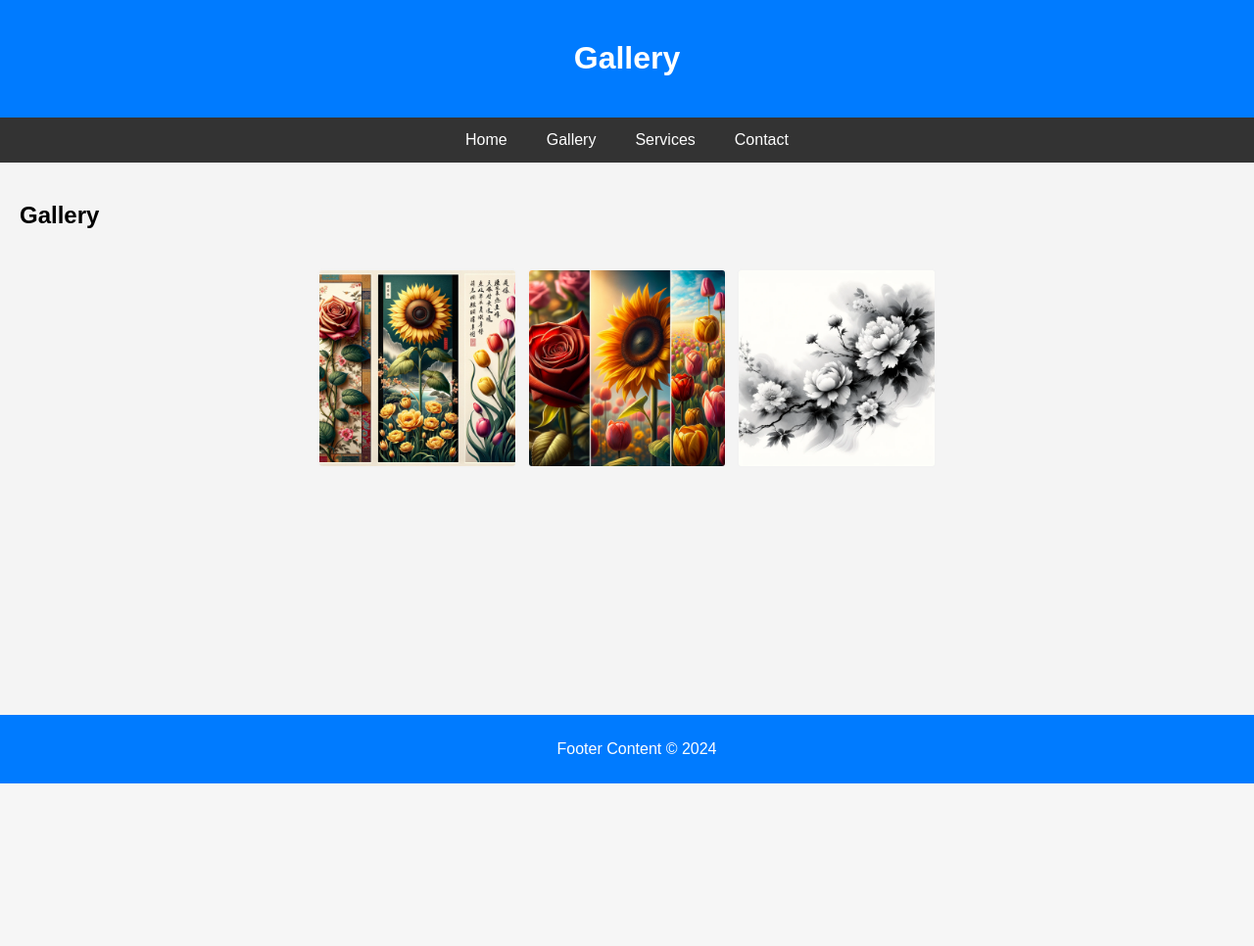
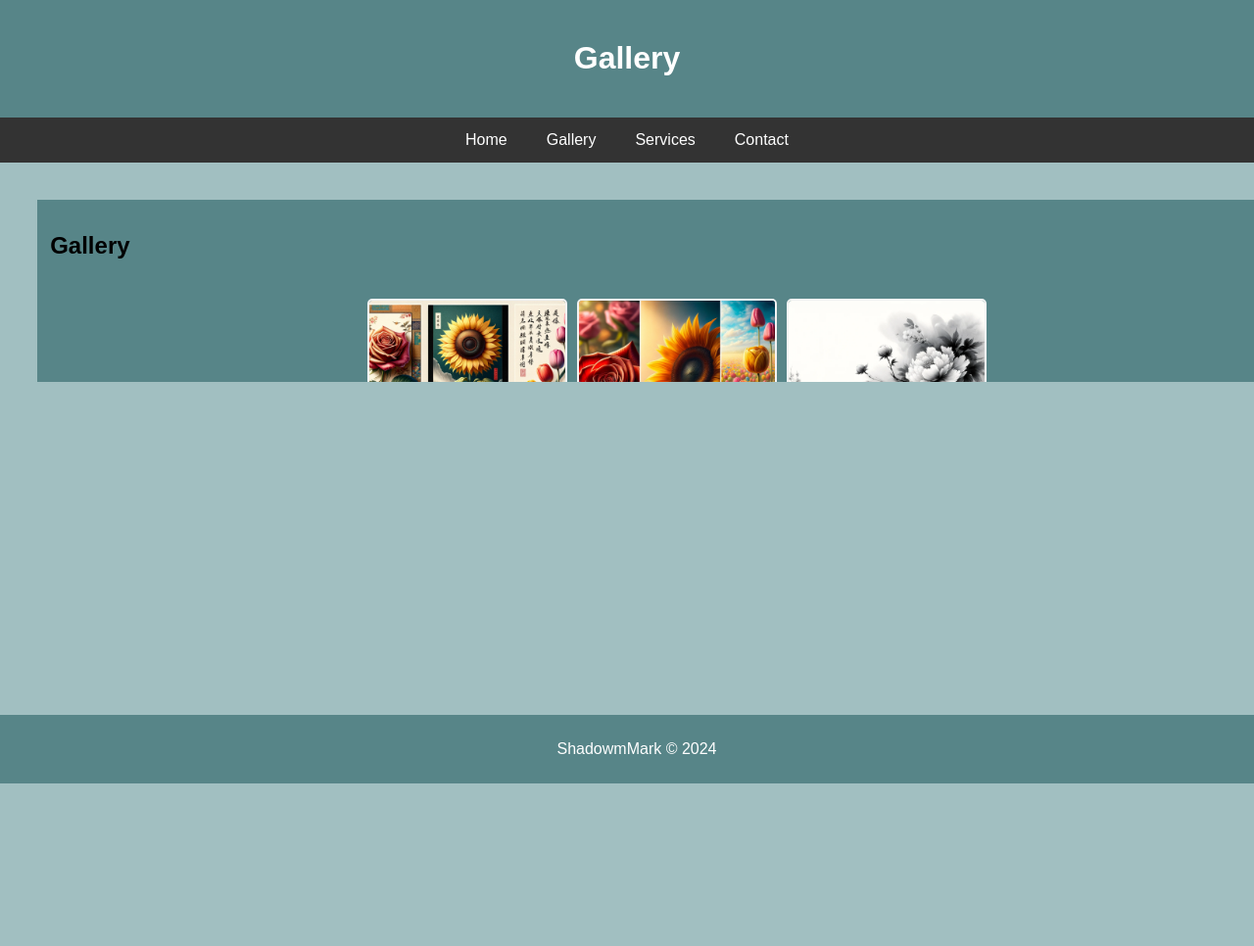
Before and after one commit to SHADOWMMARK/pythonanywhere-Django, a Django app: page /catalog/gallery/ in a window 1280 px wide; the page is wider, and only the part inside the window is pictured. Shown: that part at 98% size. Before the commit the page ends 800 px from the top of that part, so only its background shows below. Run offline with Django 3.2, Linux system fonts and the light colour scheme.

Commit message:
Change the main page and the Gallery page, add particles effects

```diff
--- a/catalog/static/css/styles.css
+++ b/catalog/static/css/styles.css
@@ -5,7 +5,7 @@ body {
     background-color: #f4f4f4;
 }
 header {
-    background-color: #007bff;
+    background-color: #578588;
     color: #ffffff;
     padding: 20px;
     text-align: center;
@@ -26,10 +26,18 @@ nav a:hover {
     color: black;
 }
 .container {
-    padding: 20px;
+    margin: 3%;
+    padding: 1%;
+    position: absolute;
+    width: 100%;
+    height: 20%;
+    overflow: auto;
+    background-color: #578588;
+    z-index: 1;
 }
+
 footer {
-    background-color: #007bff;
+background-color: #578588;
     color: white;
     text-align: center;
     padding: 10px;
@@ -74,3 +82,52 @@ footer {
     animation-duration: 2s; /* lasting time */
     animation-fill-mode: forwards; /* keep the ani still */
 }
+/* ---- particles.js container ---- */
+
+#particles-js {
+    position: absolute;
+    width: 100%;
+    height: 100%;
+    background-color: #7faaad;
+    background-image: url(styles.css);
+    background-repeat: no-repeat;
+    background-size: cover;
+    background-position: 50% 50%;
+    opacity: 0.7;
+}
+
+/* ---- stats.js ---- */
+
+.count-particles{
+  background: #000022;
+  position: absolute;
+  top: 48px;
+  left: 0;
+  width: 80px;
+  color: #13E8E9;
+  font-size: .8em;
+  text-align: left;
+  text-indent: 4px;
+  line-height: 14px;
+  padding-bottom: 2px;
+  font-family: Helvetica, Arial, sans-serif;
+  font-weight: bold;
+}
+
+.js-count-particles{
+  font-size: 1.1em;
+}
+
+#stats,
+.count-particles{
+  -webkit-user-select: none;
+}
+
+#stats{
+  border-radius: 3px 3px 0 0;
+  overflow: hidden;
+}
+
+.count-particles{
+  border-radius: 0 0 3px 3px;
+}
--- a/catalog/templates/base.html
+++ b/catalog/templates/base.html
@@ -26,8 +26,12 @@
             {% endblock %}
         </main>
     </div>
+    <!-- particles.js container -->
+    <div id="particles-js"></div>
+    <script src="https://cdn.jsdelivr.net/particles.js/2.0.0/particles.min.js"></script>
+    <script src="{% static 'js/particles.js' %}"></script>
     <footer>
-        <p>Footer Content &copy; 2024</p>
+        <p>ShadowmMark &copy; 2024</p>
     </footer>
 </body>
 </html>
```
Also changed, not shown: catalog/templates/index.html (+8 -0 lines).
